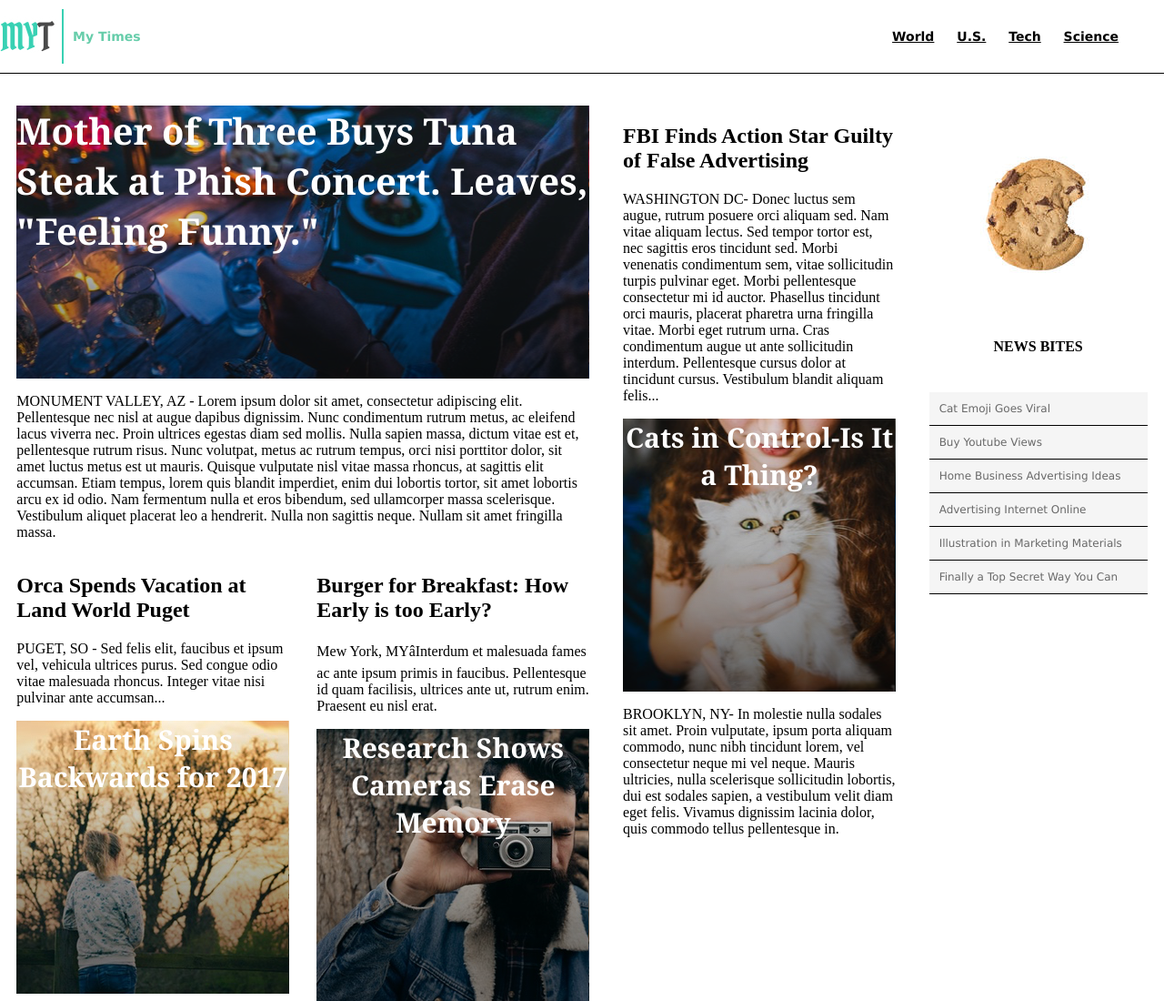
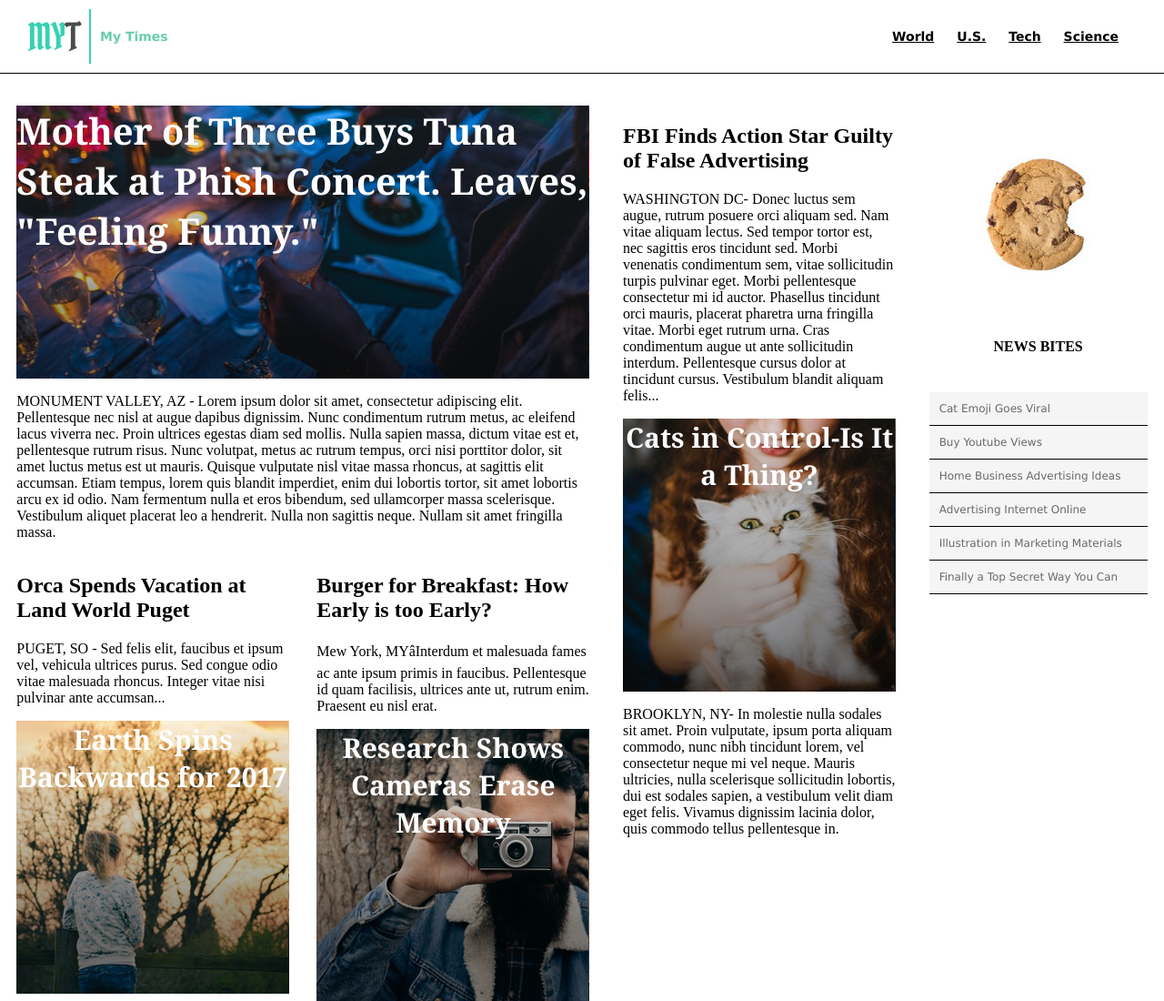
Before and after one commit to SkylarkingMonkey/mytimes, a plain HTML site: page index.html in a window 1280 px wide. Shown: the top 1100 px of the page at 91% size. Drawn offline with Linux system fonts and the light colour scheme; files whose address does not match are found by name.

Commit message:
final commit

```diff
--- a/resources/css/style.css
+++ b/resources/css/style.css
@@ -24,8 +24,9 @@ header {
 
 .logo {
   color: MediumAquamarine;
-  display: inline-flex;
+  display: flex;
   align-items: center;
+  padding-left: 30px;
 }
 
 nav {
```
